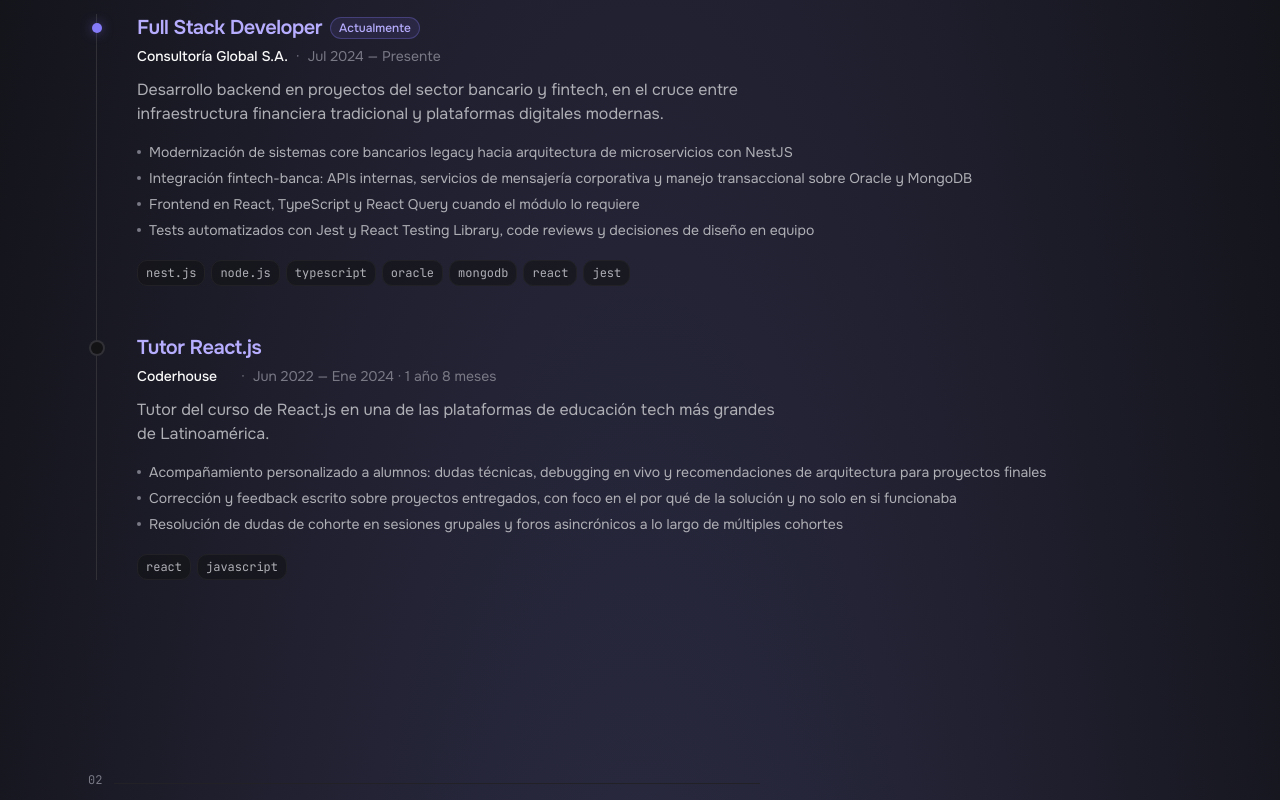
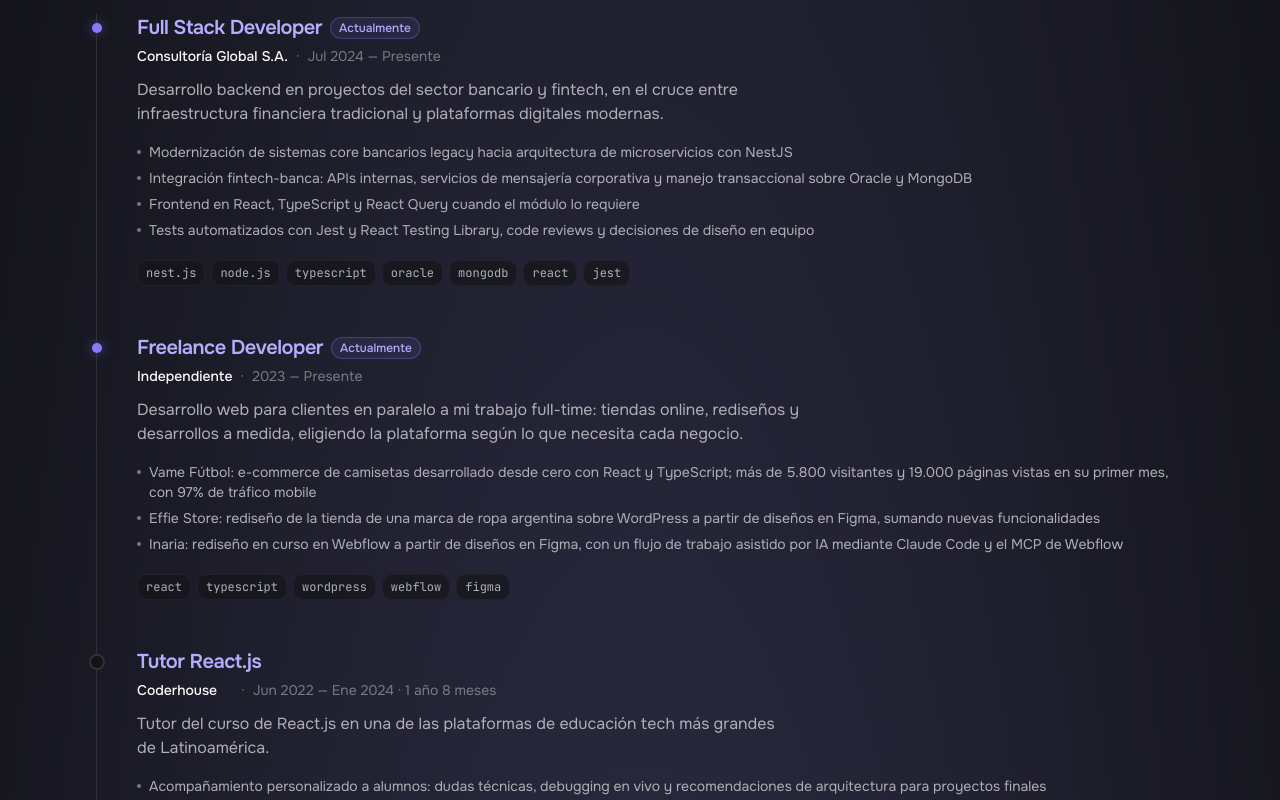
Before and after one commit to ramatc/portfolio, a Next.js app: page / in a window 1280 px wide. Shown: the part 1014-1814 px from the top of the page. Built offline with nearby package versions, Linux system fonts and the light colour scheme; no server answers.

Commit message:
feat: add freelance experience entry

```diff
--- a/app/components/Experience.tsx
+++ b/app/components/Experience.tsx
@@ -40,6 +40,20 @@ const EXPERIENCE: Role[] = [
       "react",
       "jest",
     ],
+  },
+  {
+    role: "Freelance Developer",
+    company: "Independiente",
+    period: "2023 — Presente",
+    current: true,
+    description:
+      "Desarrollo web para clientes en paralelo a mi trabajo full-time: tiendas online, rediseños y desarrollos a medida, eligiendo la plataforma según lo que necesita cada negocio.",
+    highlights: [
+      "Vame Fútbol: e-commerce de camisetas desarrollado desde cero con React y TypeScript; más de 5.800 visitantes y 19.000 páginas vistas en su primer mes, con 97% de tráfico mobile",
+      "Effie Store: rediseño de la tienda de una marca de ropa argentina sobre WordPress a partir de diseños en Figma, sumando nuevas funcionalidades",
+      "Inaria: rediseño en curso en Webflow a partir de diseños en Figma, con un flujo de trabajo asistido por IA mediante Claude Code y el MCP de Webflow",
+    ],
+    stack: ["react", "typescript", "wordpress", "webflow", "figma"],
   },
   {
     role: "Tutor React.js",
```
